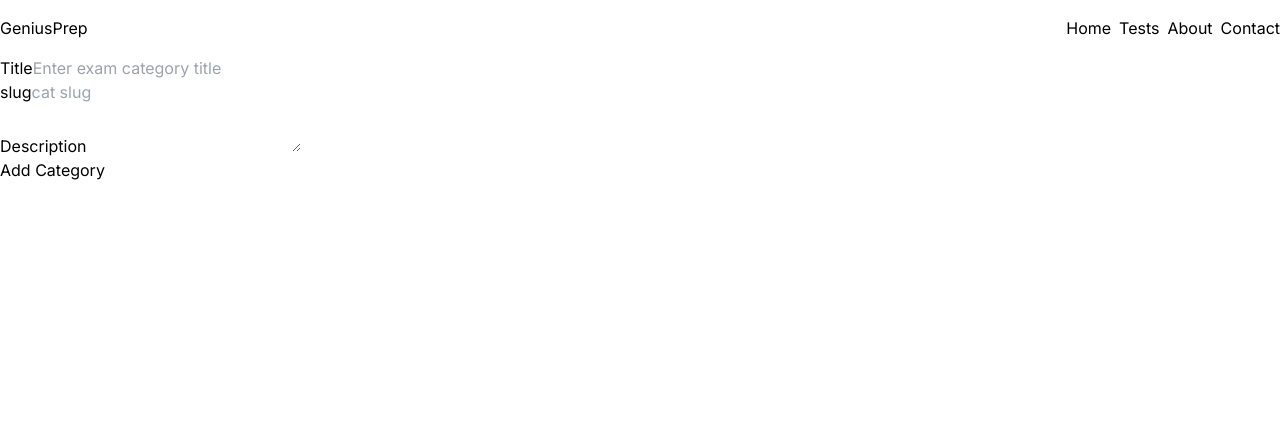
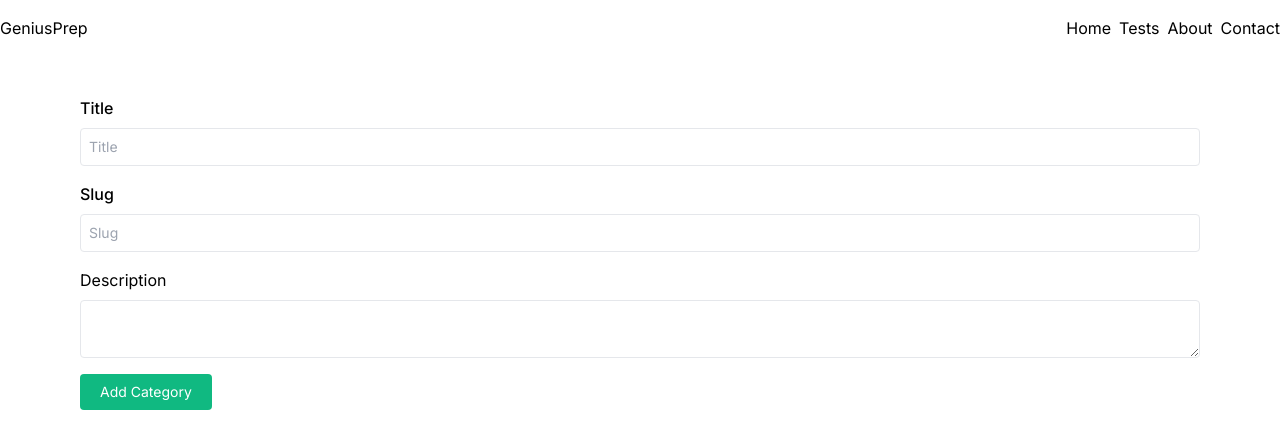
Before and after one commit to IVEWOR/GeniusPrep, a Next.js app: page /admin/categories in a window 1280 px wide. Shown: the top 448 px of the page. Built offline with nearby package versions, Linux system fonts and the light colour scheme.

Commit message:
category and sub category design

```diff
--- a/app/admin/categories/page.jsx
+++ b/app/admin/categories/page.jsx
@@ -1,5 +1,8 @@
 import connectDB from "@/db";
 import Categories from "@/models/Categories";
+import Label from "@/components/server/form/Label";
+import FieldWrap from "@/components/server/form/FieldWrap";
+import Input from "@/components/server/form/Input";
 
 async function AddCategoryAction(formData) {
   "use server";
@@ -19,27 +22,36 @@ async function AddCategoryAction(formData) {
 
 export default function Page() {
   return (
-    <form action={AddCategoryAction}>
+    <form className="max-w-6xl mx-auto my-10 px-4" action={AddCategoryAction}>
+      <FieldWrap>
+        <Label htmlfor="title" text="Title" />
+        <Input
+          name={"title"}
+          placeholder={"Title"}
+          id={"title"}
+          required={true}
+        />
+      </FieldWrap>
+      <FieldWrap>
+        <Label htmlfor="slug" text="Slug" />
+        <Input name={"slug"} placeholder={"Slug"} id={"slug"} required={true} />
+      </FieldWrap>
+
+      <FieldWrap>
+        <label htmlFor="description">Description</label>
+        <textarea
+          className="outline-none border rounded p-2 text-sm"
+          name="description"
+          id="description"
+        ></textarea>
+      </FieldWrap>
       <div>
-        <label htmlFor="title">Title</label>
-        <input
-          type="text"
-          name="title"
-          placeholder="Enter exam category title"
-          id="title"
-        />
-      </div>
-      <div>
-        <label htmlFor="slug">slug</label>
-        <input type="text" name="slug" placeholder="cat slug" id="slug" />
-      </div>
-
-      <div>
-        <label htmlFor="description">Description</label>
-        <textarea name="description" id="description"></textarea>
-      </div>
-      <div>
-        <button type="submit">Add Category</button>
+        <button
+          className="bg-emerald-500 text-white block text-sm p-2 px-5 rounded"
+          type="submit"
+        >
+          Add Category
+        </button>
       </div>
     </form>
   );
--- a/app/admin/sub-categories/page.jsx
+++ b/app/admin/sub-categories/page.jsx
@@ -2,6 +2,9 @@
 
 import { useEffect, useState } from "react";
 import AddSubCategoryAction from "@/components/server/AddSubCategoryAction";
+import FieldWrap from "@/components/server/form/FieldWrap";
+import Label from "@/components/server/form/Label";
+import Input from "@/components/server/form/Input";
 
 // Fetching the existing categories for the sub-categories form
 async function fetchCategories() {
@@ -29,36 +32,57 @@ export default function Page() {
   }, []);
 
   return (
-    <form action={AddSubCategoryAction}>
-      <div>
-        <label htmlFor="title">Title</label>
-        <input
-          type="text"
-          name="title"
-          placeholder="Enter exam category title"
-          id="title"
+    <form
+      className="max-w-6xl mx-auto my-10 px-4"
+      action={AddSubCategoryAction}
+    >
+      <FieldWrap>
+        <Label htmlfor="title" text="Title" />
+        <Input
+          name={"title"}
+          placeholder={"Sub category title"}
+          id={"title"}
+          required={true}
         />
-      </div>
-      <div>
-        <label htmlFor="slug">slug</label>
-        <input type="text" name="slug" placeholder="cat slug" id="slug" />
-      </div>
-      <div>
-        <label htmlFor="description">Description</label>
-        <textarea name="description" id="description"></textarea>
-      </div>
-      <div>
-        <label htmlFor="category">Category</label>
-        <select name="category" id="category">
+      </FieldWrap>
+      <FieldWrap>
+        <Label htmlfor="slug" text="Slug" />
+        <Input
+          name={"slug"}
+          placeholder={"Test Slug"}
+          id={"slug"}
+          required={true}
+        />
+      </FieldWrap>
+      <FieldWrap>
+        <Label htmlfor="description" text="Description" />
+        <textarea
+          className="outline-none border rounded p-2 text-sm"
+          name="description"
+          id="description"
+        ></textarea>
+      </FieldWrap>
+      <FieldWrap>
+        <Label htmlfor="category" text="Category" />
+        <select
+          name="category"
+          id="category"
+          className="outline-none border p-2 rounded text-sm"
+        >
           {categories.map((category) => (
             <option key={category._id} value={category._id}>
               {category.title}
             </option>
           ))}
         </select>
-      </div>
+      </FieldWrap>
       <div>
-        <button type="submit">Add Sub-Category</button>
+        <button
+          className="bg-emerald-500 text-white block text-sm p-2 px-5 rounded"
+          type="submit"
+        >
+          Add Sub-Category
+        </button>
       </div>
     </form>
   );
```
